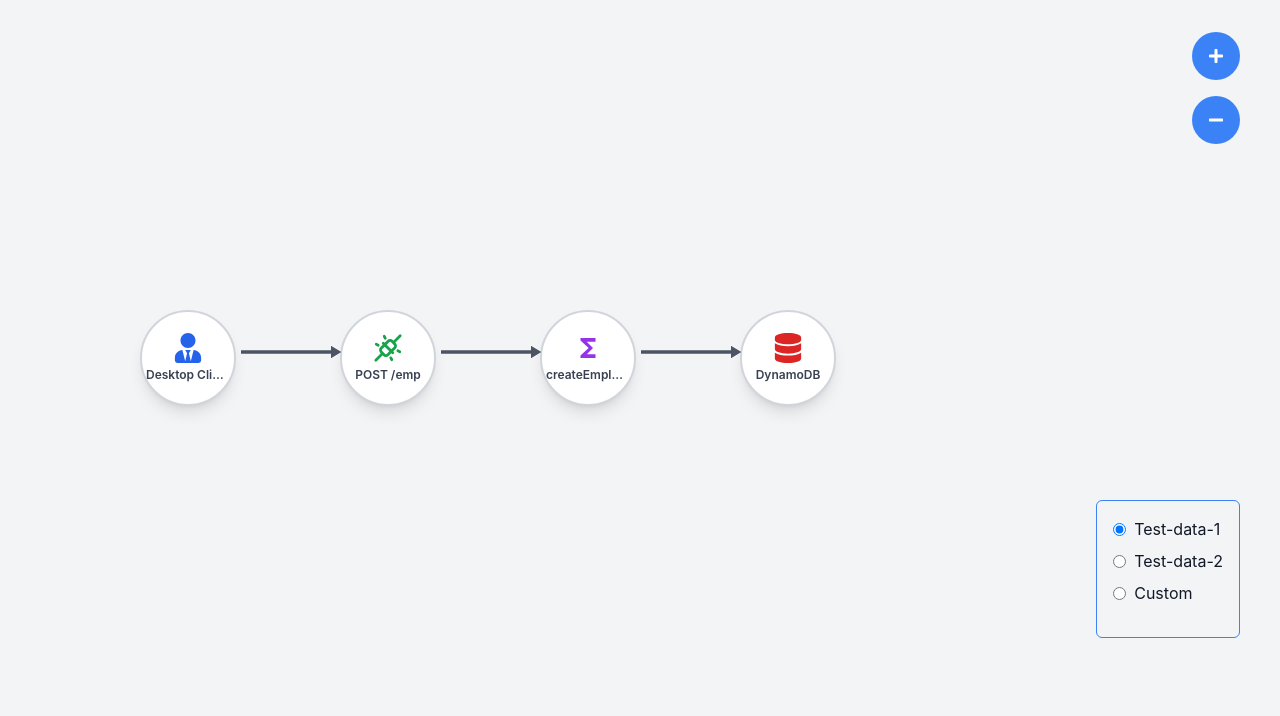
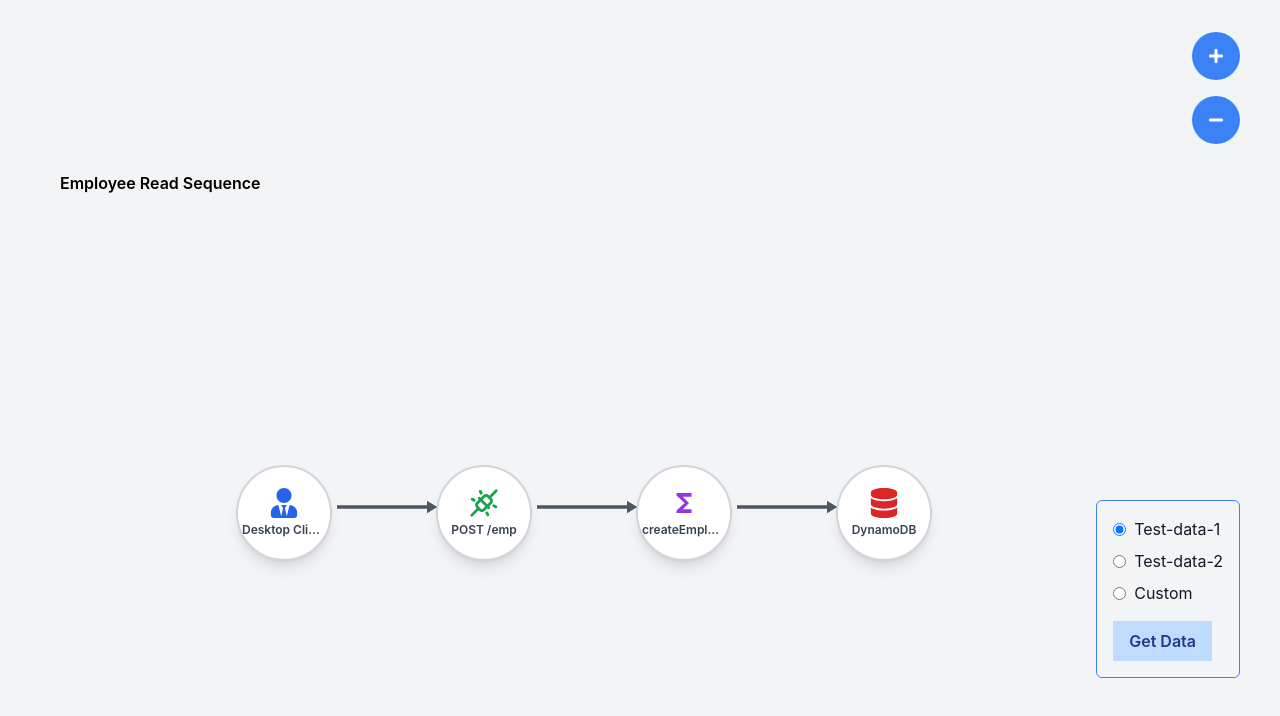
Before and after one commit to mayurgavhane03/Tachyon, a React (Vite) app: page / in a window 1280 px wide. Shown: the top 716 px of the page. Built offline with nearby package versions, Linux system fonts and the light colour scheme.

Commit message:
get  button added fix css issue

```diff
--- a/src/App.jsx
+++ b/src/App.jsx
@@ -3,24 +3,10 @@ import { createBrowserRouter, RouterProvider, Outlet } from "react-router-dom";
 
 import EmployeeFlowDiagram2 from "./Components/MainComonents/EmployeeFlowDiagram";
 
-const nodes = [
-  { type: "user", name: "Desktop Client", next: "2", id: "1" },
-  { type: "api", name: "POST /emp", next: "3", prev: "1", id: "2" },
-  { type: "function", name: "createEmployee", next: "4", prev: "2", id: "3" },
-  { type: "database", name: "DynamoDB", prev: "3", id: "4" },
-  { type: "api", name: "GET /emp", next: "6", prev: "1", id: "5" },
-  { type: "function", name: "getEmployee", next: "7", prev: "5", id: "6" },
-  { type: "database", name: "DynamoDB", prev: "6", id: "7" },
-  { type: "api", name: "PUT /emp", next: "9", prev: "7", id: "8" },
-  { type: "function", name: "updateEmployee", next: "10", prev: "8", id: "9" },
-  { type: "database", name: "DynamoDB", prev: "9", id: "10" },
-];
 const AppLayout = () => {
   return (
     <div>
-      {/* <Sequence /> */}
 
-      <EmployeeFlowDiagram2 />
       <Outlet />
     </div>
   );
@@ -31,7 +17,7 @@ const router = createBrowserRouter([
     path: "/",
     element: <AppLayout />,
     children: [
-      // { path: "/", element: <Home /> },
+      { path: "/", element:   <EmployeeFlowDiagram2 /> },
     ],
   },
 ]);
--- a/src/Components/DataOptions.jsx
+++ b/src/Components/DataOptions.jsx
@@ -6,9 +6,10 @@ const DataOptions = ({ onDataChange }) => {
   const handleChange = (e) => {
     const option = e.target.value;
     setSelectedOption(option);
-    onDataChange(option); // Pass the selected option back to the parent component
   };
-
+  const handleGetData = () =>{
+    onDataChange(selectedOption);
+  }
   return (
     <div className="absolute top-[500px] right-10 items-start p-4 border border-blue-500 rounded-md">
       <label className="flex items-center mb-2">
@@ -44,6 +45,12 @@ const DataOptions = ({ onDataChange }) => {
         />
         Custom
       </label>
+      <button
+        className="bg-blue-200 text-blue-900 font-semibold py-2 px-4 rounded hover:bg-blue-300"
+        onClick={handleGetData}
+      >
+        Get Data
+      </button>
     </div>
   );
 };
--- a/src/Components/MainComonents/DiagramRenderer.jsx
+++ b/src/Components/MainComonents/DiagramRenderer.jsx
@@ -7,14 +7,13 @@ const DiagramRenderer = ({ nodes = [], scale }) => {
   const { nodePositions, connections, diagramDimensions } = useMemo(() =>
     calculatePositionsAndConnections(nodes), [nodes]);
 
-  console.log("nodePositions",nodePositions,diagramDimensions,connections )
-  if (nodes.length === 0) {
+   if (nodes.length === 0) {
     return <div></div>;
   }
 
   return (
     <div
-      className="relative"
+      className="relative justify-center ml-48 -mt-24  "
       style={{
         width: `${diagramDimensions.width}px`,
         height: `${diagramDimensions.height}px`,
--- a/src/Components/MainComonents/EmployeeFlowDiagram.jsx
+++ b/src/Components/MainComonents/EmployeeFlowDiagram.jsx
@@ -4,6 +4,7 @@ import { jsondata2 } from '../constants/jsondata2';
 import DiagramRenderer from './DiagramRenderer';
 import DataOptions from '../DataOptions';
 import ZoomButtons from '../ZoomButtons';
+import { customJson } from '../constants/customjson';
 
 
 const EmployeeFlowDiagram2 = () => {
@@ -27,19 +28,17 @@ const EmployeeFlowDiagram2 = () => {
     } else if (option === "Test-data-2") {
       setSelectedData(jsondata2);
     } else if (option === "Custom") {
-      console.log("Custom data option selected");
-      // Handle custom data here
+      setSelectedData(customJson);
     }
   };
 
-  // Add a check for selectedData and its structure
   const nodes = selectedData && selectedData[0] ? selectedData[0].nodes : [];
 
   return (
-    <div className="relative bg-gray-100 min-h-screen w-full flex items-center justify-center"
+    <>
 
-    >
-
+    <div className="relative bg-gray-100 min-h-screen w-full grid items-center justify-center"    >
+         <h1 className='text-black font-semibold mb-10  p-4'>{selectedData[0].title}</h1>
       {nodes.length > 0 ? (
         <DiagramRenderer nodes={nodes} scale={scale} />
       ) : (
@@ -49,6 +48,7 @@ const EmployeeFlowDiagram2 = () => {
           <ZoomButtons onZoomIn={handleZoomIn} onZoomOut={handleZoomOut} />
 
     </div>
+    </>
   );
 };
 
--- a/src/Components/MainComonents/calculatePositionsAndConnections.jsx
+++ b/src/Components/MainComonents/calculatePositionsAndConnections.jsx
@@ -66,12 +66,13 @@ export const calculatePositionsAndConnections = (nodes) => {
   console.log("totalHeight",totalHeight )
 
   console.log("positions ",positions)
+
   console.log("diaPosi",  {
     width: maxWidth + levelWidth * 2,  // Add two more level widths for padding
     height: totalHeight
   } )
 
-  console.log(connections)
+  console.log("connections,",connections)
   return {
     nodePositions: positions,
     connections,
--- /dev/null
+++ b/src/Components/constants/customjson.js
@@ -0,0 +1,138 @@
+export const customJson = [
+    {
+      "title": "Employee CRUD Sequence",
+      "nodes": [
+        {
+               "type": "user",
+               "name": "Desktop Client",
+               "details": {
+                 "browser": "Chrome",
+                 "anonymous-user": true
+               },
+               "correlation-id": "123456",
+               "next": "2",
+               "id": "1"
+             },
+             {
+               "type": "api",
+               "name": "POST /emp",
+               "details": {
+                 "method": "POST",
+                 "component": "API gateway",
+                 "endpoint": "https://www.tachyonsys.com.au/emp",
+                 "access": "public"
+               },
+               "correlation-id": "123456",
+               "next": "3",
+               "prev": "1",
+               "id": "2"
+             },
+             {
+               "type": "function",
+               "name": "createEmployee",
+               "details": {
+                 "method": "createEmployee",
+                 "Parameters": "{name, dob, contact, address}",
+                 "return": "id"
+               },
+               "correlation-id": "123456",
+               "next": "4",
+               "prev": "2",
+               "id": "3"
+             },
+             {
+               "type": "database",
+               "name": "DynamoDB",
+               "details": {
+                 "type": "NOSQL",
+                 "Provider": "AWS",
+                 "endpoint": "https://aws.com/dynamodb/a72b898146ca576",
+                 "table": "employees"
+               },
+               "correlation-id": "123456",
+               "prev": "3",
+               "id": "4"
+             },
+             {
+               "type": "api",
+               "name": "GET /emp",
+               "details": {
+                 "method": "GET",
+                 "component": "API gateway",
+                 "endpoint": "https://www.tachyonsys.com.au/emp",
+                 "access": "public"
+               },
+               "correlation-id": "654321",
+               "next": "6",
+               "prev": "1",
+               "id": "5"
+             },
+             {
+               "type": "function",
+               "name": "getEmployee",
+               "details": {
+                 "method": "getEmployee",
+                 "Parameters": "id",
+                 "return": "employee"
+               },
+               "correlation-id": "654321",
+               "next": "7",
+               "prev": "5",
+               "id": "6"
+             },
+             {
+               "type": "database",
+               "name": "DynamoDB",
+               "details": {
+                 "type": "NOSQL",
+                 "Provider": "AWS",
+                 "endpoint": "https://aws.com/dynamodb/a72b898146ca576",
+                 "table": "employees"
+               },
+               "correlation-id": "654321",
+               "prev": "6",
+               "id": "7"
+             },
+             {
+               "type": "api",
+               "name": "PUT /emp",
+               "details": {
+                 "method": "PUT",
+                 "component": "API gateway",
+                 "endpoint": "https://www.tachyonsys.com.au/emp",
+                 "access": "public"
+               },
+               "correlation-id": "214365",
+               "next": "9",
+               "prev": "1",
+               "id": "8"
+             },
+             {
+               "type": "function",
+               "name": "updateEmployee",
+               "details": {
+                 "method": "updateEmployee",
+                 "Parameters": "{id, address}",
+                 "return": "{employee}"
+               },
+               "correlation-id": "214365",
+               "next": "10",
+               "prev": "8",
+               "id": "9"
+             },
+             {
+               "type": "database",
+               "name": "DynamoDB",
+               "details": {
+                 "type": "NOSQL",
+                 "Provider": "AWS",
+                 "endpoint": "https://aws.com/dynamodb/a72b898146ca576",
+                 "table": "employees"
+               },
+               "correlation-id": "214365",
+               "prev": "9",
+               "id": "10"
+             },
+       ]
+    }
+  ]
```
